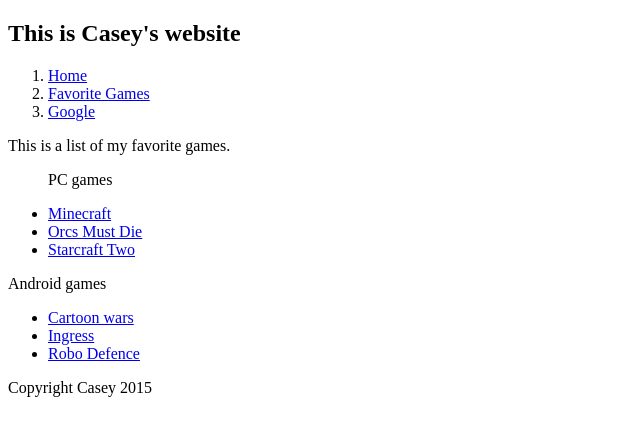
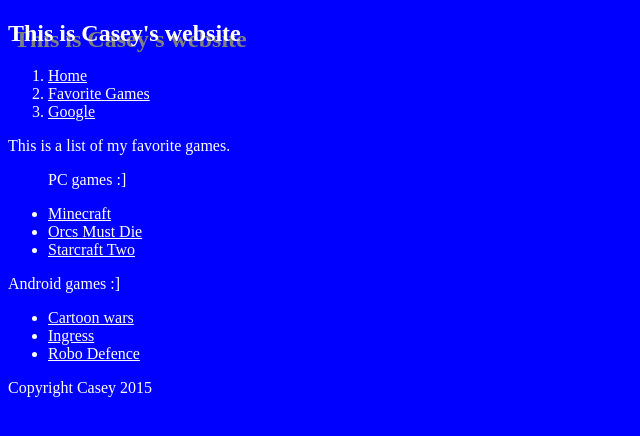
Before and after one commit to caseyman03/caseyman03.github.io, a plain HTML site: page Fav_Games.html in a window 1280 px wide. Shown: the whole page, without its empty margins (0-640 px from the left). Drawn offline with Linux system fonts and the light colour scheme.

Commit message:
I added CSS stuff

```diff
--- a/Fav_Games.html
+++ b/Fav_Games.html
@@ -1,7 +1,9 @@
 <!DOCTYPE html>
 <html>
+
 <head>
   <title>Casey's website</title>
+  <link rel="stylesheet"type="text/css"href="style.css">
 </head>
 
 <body>
@@ -22,7 +24,7 @@
   </p>
   <ul>
     <p>
-      PC games
+      PC games :]
     </p>
     <li>
       <a href="https://minecraft.net/" target="_blank">Minecraft</a>
@@ -35,11 +37,11 @@
     </li>
   </ul>
   <p>
-    Android games
+    Android games :]
   </p>
   <ul>
     <li>
-          <a href="https://play.google.com/store/apps/details?id=com.gamevil.cartoonwars.one.global&hl=en" target="_blank">Cartoon wars</a>
+      <a href="https://play.google.com/store/apps/details?id=com.gamevil.cartoonwars.one.global&hl=en" target="_blank">Cartoon wars</a>
     </li>
     <li>
       <a href="https://www.ingress.com/" target="_blank">Ingress</a>
@@ -52,4 +54,5 @@
     Copyright Casey 2015
   </footer>
 </body>
+
 </html>
--- /dev/null
+++ b/style.css
@@ -0,0 +1,16 @@
+body {
+  color: white;
+  background-color: blue;
+}
+a:link{
+  color:white;
+}
+a:visited{
+  color:white;
+}
+a:hover{
+  color:red;
+}
+h2 {
+  text-shadow: 6px 6px grey;
+}
```
Also changed, not shown: index.html (+1 -0 lines).
